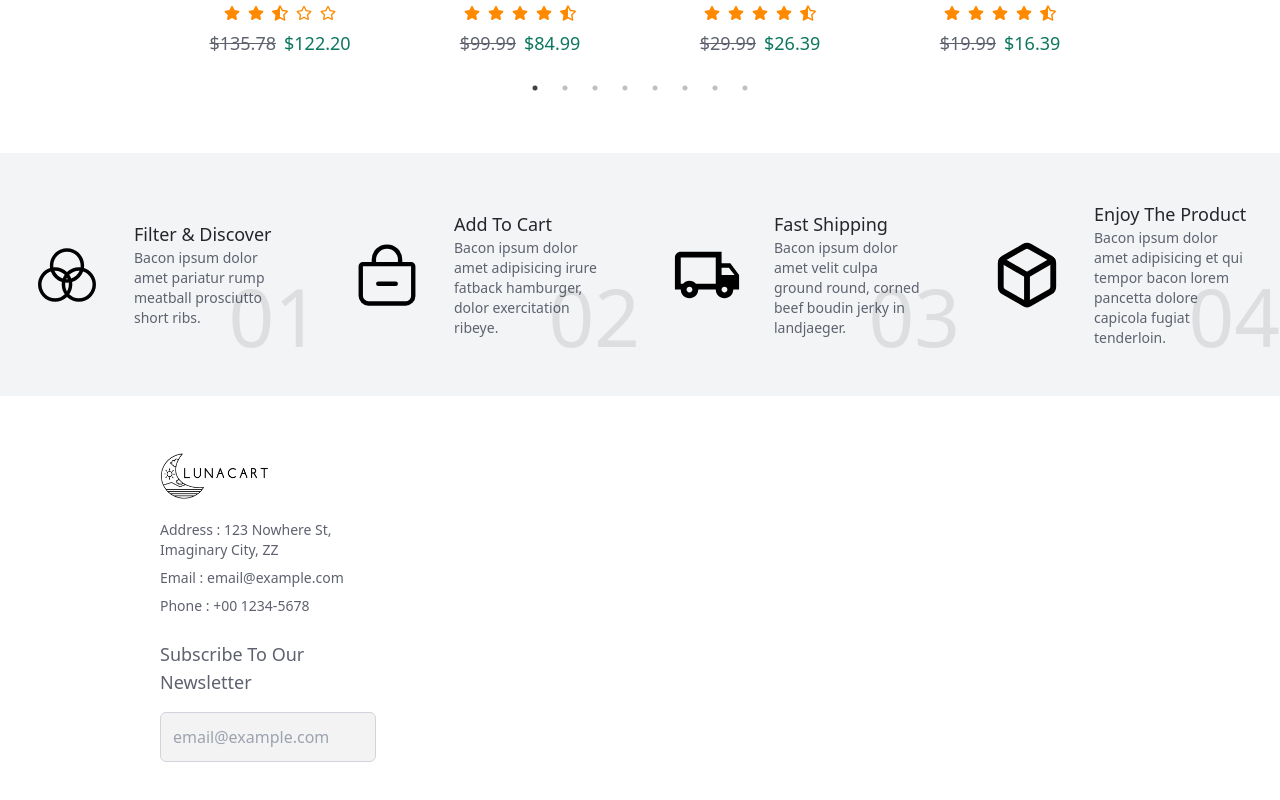
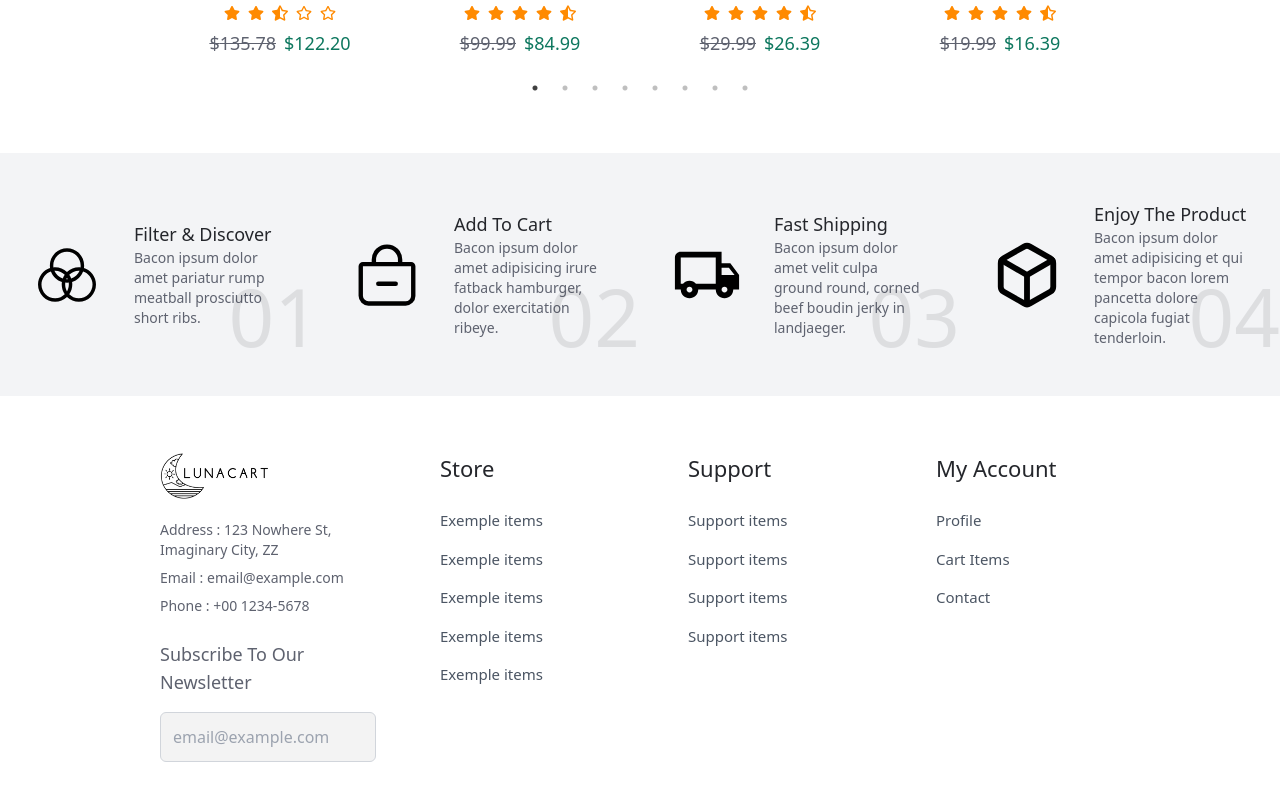
Before and after one commit to gabriellamsa/ecommerce-website, a React (Vite) app: page / in a window 1280 px wide. Shown: the part 4321-5121 px from the top of the page. Built offline with nearby package versions, Linux system fonts and the light colour scheme.

Commit message:
update Footer component with Store, Support, and My Account sections

```diff
--- a/src/components/common/Footer.jsx
+++ b/src/components/common/Footer.jsx
@@ -1,5 +1,5 @@
 import LogoImg from "../../assets/common/logo.png";
-import { BodyOne, Caption } from "./CustomComponents";
+import { BodyOne, Caption, CustomeLink, Title } from "./CustomComponents";
 
 export const Footer = () => {
   return (
@@ -22,6 +22,34 @@ export const Footer = () => {
               placeholder="email@example.com"
             />
           </div>
+
+          <div className="flex flex-col gap-6 ml-8">
+            <Title level={5}>Store</Title>
+            <div className="flex flex-col gap-4">
+              <CustomeLink>Exemple items</CustomeLink>
+              <CustomeLink>Exemple items</CustomeLink>
+              <CustomeLink>Exemple items</CustomeLink>
+              <CustomeLink>Exemple items</CustomeLink>
+              <CustomeLink>Exemple items</CustomeLink>
+            </div>
+          </div>
+          <div className="flex flex-col gap-6 ml-8">
+            <Title level={5}>Support</Title>
+            <div className="flex flex-col gap-4">
+              <CustomeLink>Support items</CustomeLink>
+              <CustomeLink>Support items</CustomeLink>
+              <CustomeLink>Support items</CustomeLink>
+              <CustomeLink>Support items</CustomeLink>
+            </div>
+          </div>
+          <div className="flex flex-col gap-6 ml-8">
+            <Title level={5}>My Account</Title>
+            <div className="flex flex-col gap-4">
+              <CustomeLink>Profile</CustomeLink>
+              <CustomeLink>Cart Items</CustomeLink>
+              <CustomeLink>Contact</CustomeLink>
+            </div>
+          </div>
         </div>
       </footer>
     </>
```
